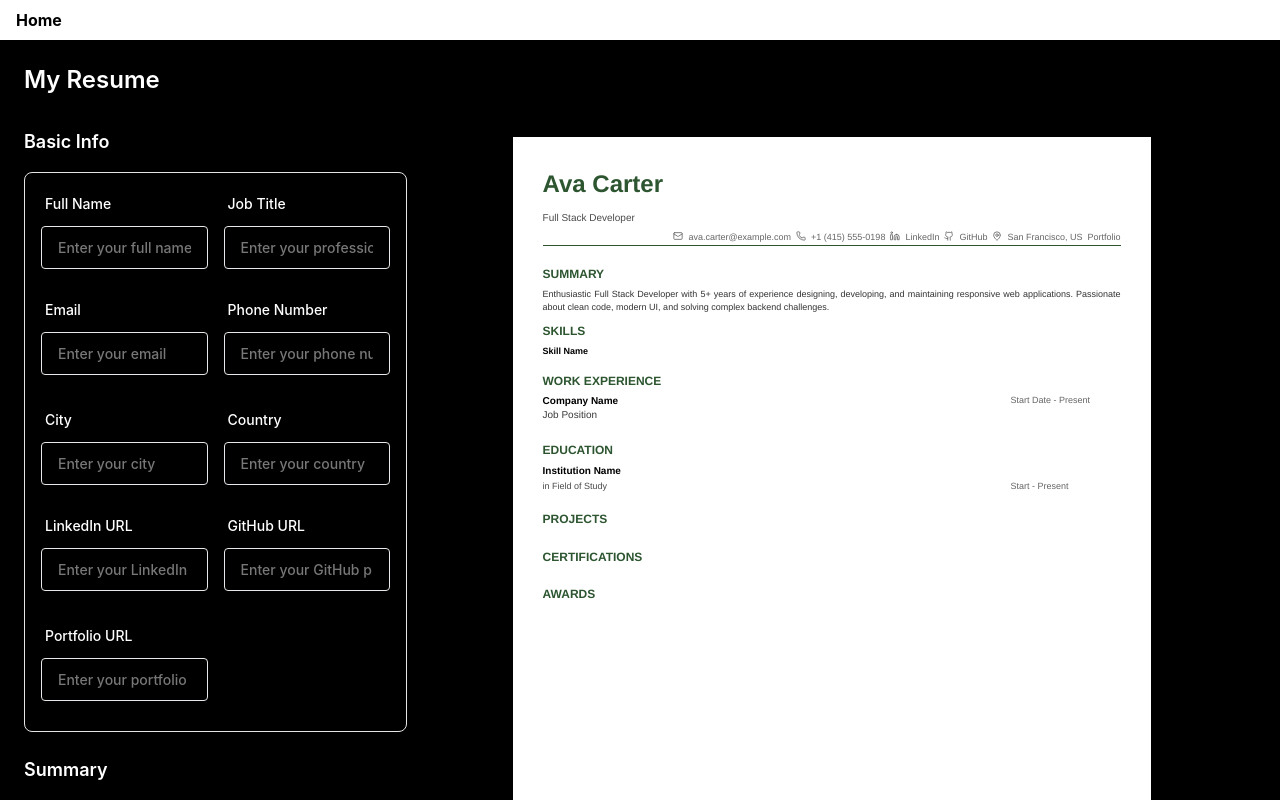
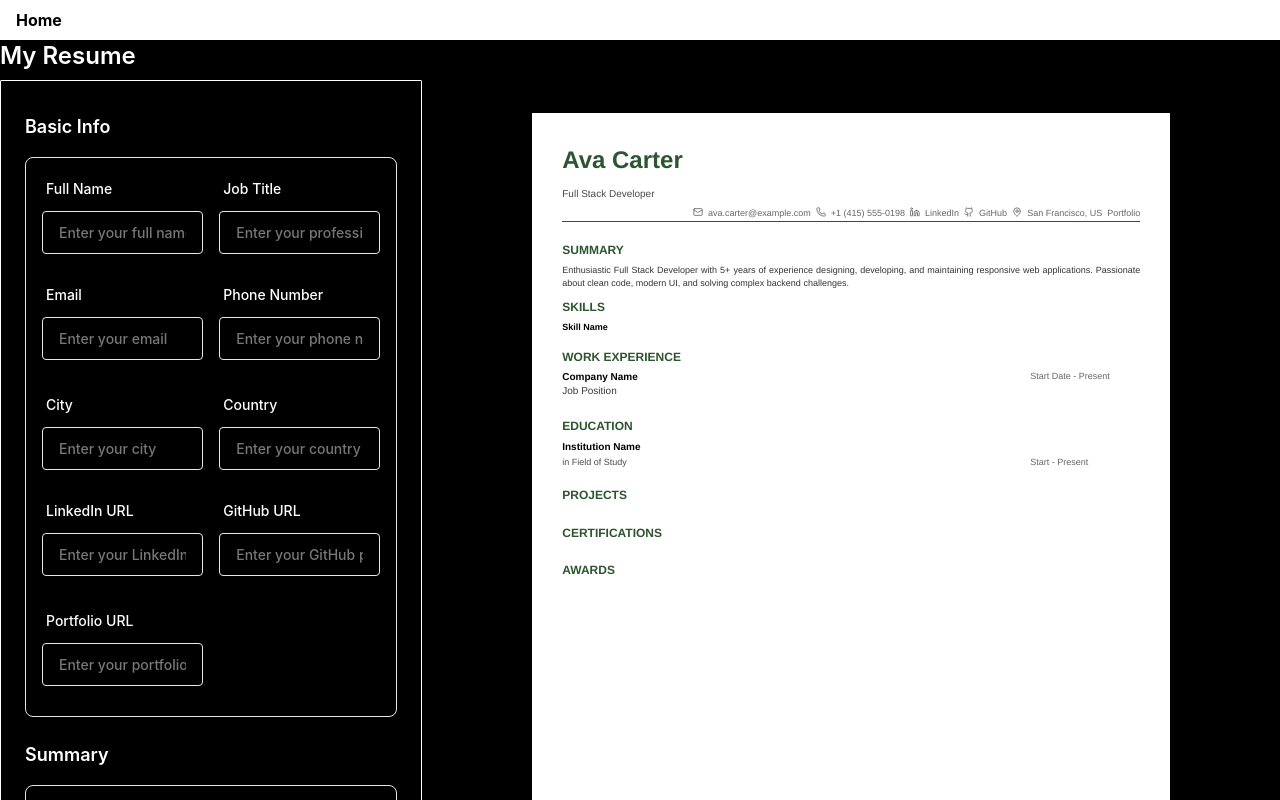
Before and after one commit to Rooqx/resumash, a React (Vite) app in the folder client/: page / in a window 1280 px wide. Shown: the top 800 px of the page. Built offline with nearby package versions, Linux system fonts and the light colour scheme.

Commit message:
Layout updated

```diff
--- a/client/src/routes/index.tsx
+++ b/client/src/routes/index.tsx
@@ -31,12 +31,12 @@ function RouteComponent() {
 
   return (
     <QueryClientProvider client={queryClient}>
-      <div className={`App p-6 space-y-4 bg-black text-white `}>
+      <div className={`App  space-y-4 bg-black text-white `}>
         <h2 className="text-2xl font-semibold mb-2 mx-auto">My Resume</h2>
         <div className="flex items-start">
           {/* ================== Input Containter  ================== */}
 
-          <div className="">
+          <div className="border border-white rounded-[1px] py-2 px-6 max-h-screen overflow-y-auto">
             {/* ================== Basic Info ================== */}
             <div className="space-y-4 mt-6">
               <h3 className="text-lg font-semibold"> Basic Info</h3>
```
